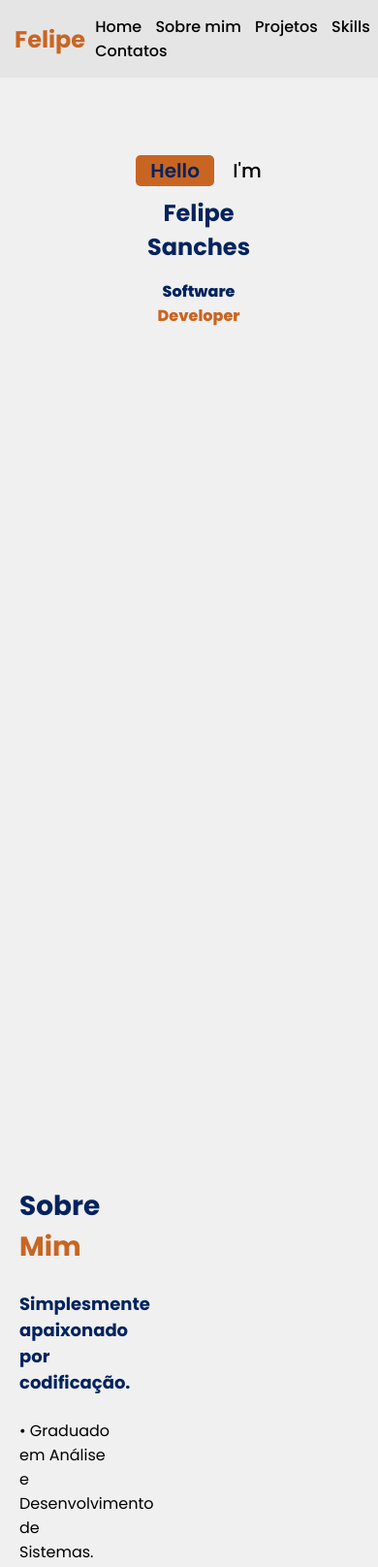
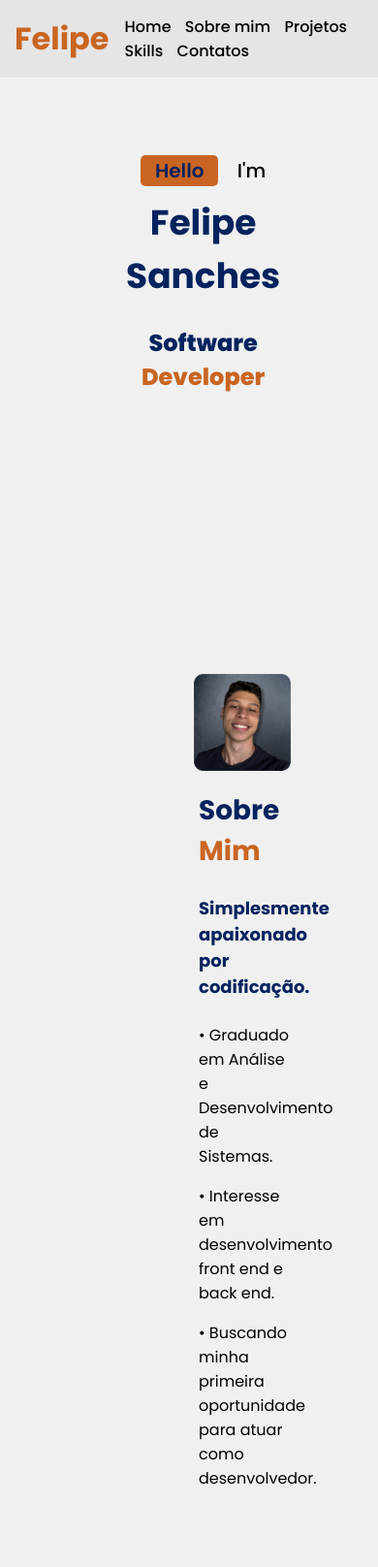
Before and after one commit to FelipeSanches10/PORTFOLIO, a plain HTML site: page Portfolio/index.html in a window 390 px wide. Shown: the top 1616 px of the page at 97% size. Drawn offline with Linux system fonts and the light colour scheme.

Commit message:
Meu portfólio

```diff
--- a/Portfolio/style.css
+++ b/Portfolio/style.css
@@ -433,6 +433,7 @@ footer {
 @media only screen and (max-width: 576px) {
     .home-text h1 {
         font-size: 28px;
+        text-align: center;
     }
 
     .home-text h3 {
@@ -450,7 +451,7 @@ footer {
 
 @media only screen and (max-width: 400px) {
     .logo {
-        font-size: 18px;
+        font-size: 9px;
     }
 
     .navList li {
@@ -458,15 +459,15 @@ footer {
     }
 
     .home-text h1 {
+        font-size: 36px;
+    }
+
+    .home-text h3 {
         font-size: 24px;
     }
 
-    .home-text h3 {
-        font-size: 16px;
-    }
-
     .about-text {
-        margin-top: 10px;
+        margin-top: -10px;
     }
 
 
@@ -476,8 +477,8 @@ footer {
         }
 
         .logo {
-            font-size: 24px;
-            margin-right: 10px;
+            font-size: 32px;
+            margin-right: 16px;
         }
 
         .navList li {
@@ -485,23 +486,21 @@ footer {
         }
     }
 
-.container {
-    display: flex;
-    flex-wrap: wrap;
-    justify-content: center;
-}
+    @media only screen and (max-width: 710px) {
+        .container {
+            flex-direction: column;
+            align-items: center;
+            padding-top: 150%;
+            justify-content: center;
+            display: inline-block;
+        }
 
-.about-img {
-    flex: 1;
-    max-width: 300px;
-    margin-right: 20px;
-}
 
-.about-text {
-    flex: 1;
-    max-width: 400px;
-}
 
+        .about-img {
+            padding-top: 20px;
+        }
+    }
 
 .portfólio {
     padding: 50px 20px;
@@ -541,7 +540,7 @@ footer {
 .about-text {
     flex: 1;
     max-width: 400px;
-    padding-top: 140px;
+
 }
 
 .about-text h2 {
@@ -644,6 +643,32 @@ footer {
     }
 }
 
+@media only screen and (min-width: 577px) {
+    .myphoto {
+        border-radius: 50%;
+        width: 200px;
+        max-width: 100%;
+    }
+}
+
+@media only screen and (max-width: 576px) {
+    .myphoto {
+        border-radius: 50%;
+        width: 150px;
+        max-width: 100%;
+    }
+}
+
+@media only screen and (max-width: 400px) {
+    .myphoto {
+        border-radius: 50%;
+        width: 100px;
+        max-width: 100%;
+    }
+}
+
+
+
 
 
 
```
